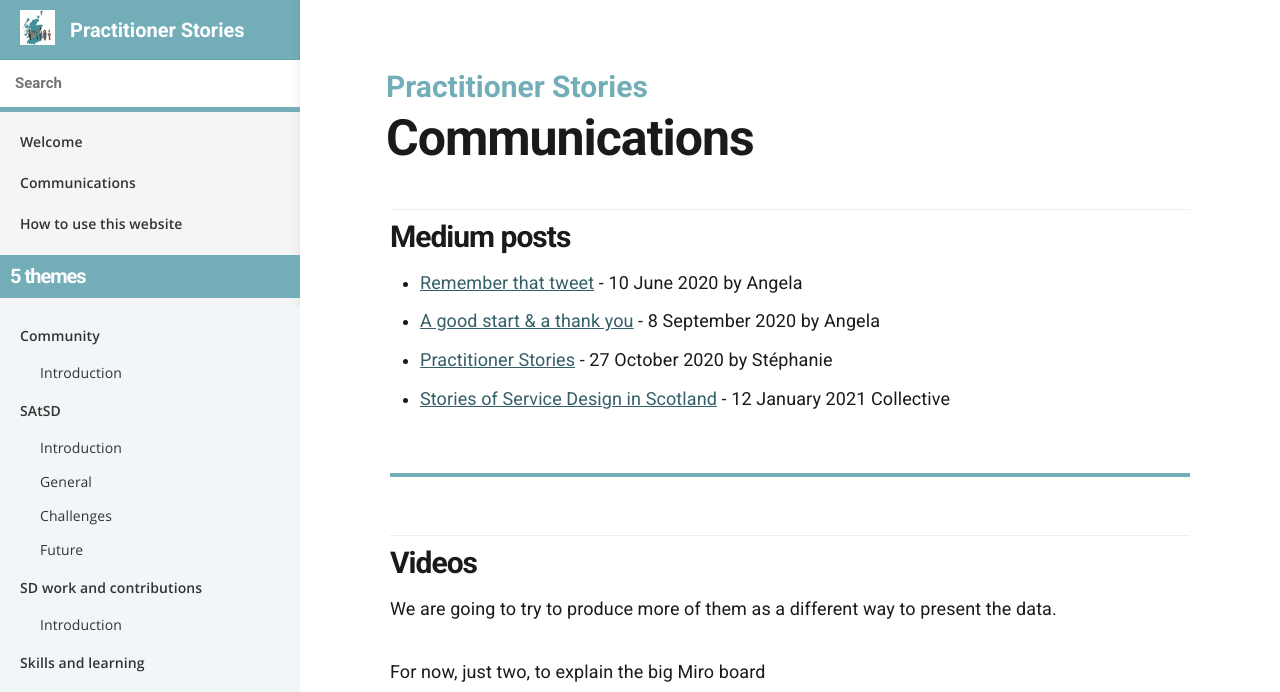
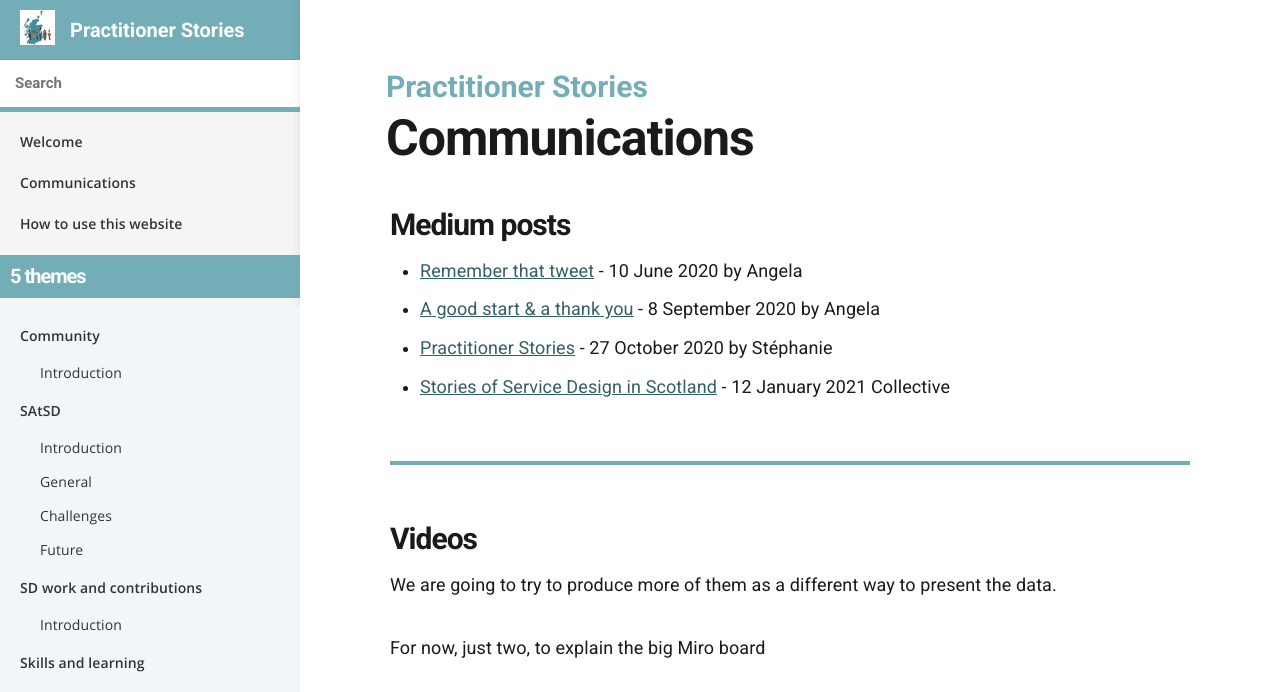
Before and after one commit to stephanie-K/practitioner-stories, a Jekyll site: the page built from comms.md, in a window 1280 px wide. Shown: the top 692 px of the page. Built offline with Jekyll 4.4.1, drawn with Linux system fonts in a browser that asks for light colours.

Commit message:
improve h2 spacing

```diff
--- a/_sass/_layout.scss
+++ b/_sass/_layout.scss
@@ -169,11 +169,7 @@ $nav-image: $baseurl + "/images/menu.svg";
 	}
 	h2::before {
 		content: "";
-		@extend hr;
-		margin: 1rem 0;
-	}
-	h2.simple::before hr {
-		display: none;
+		margin: 2rem 0 1rem 0;
 	}
 }
 
```
